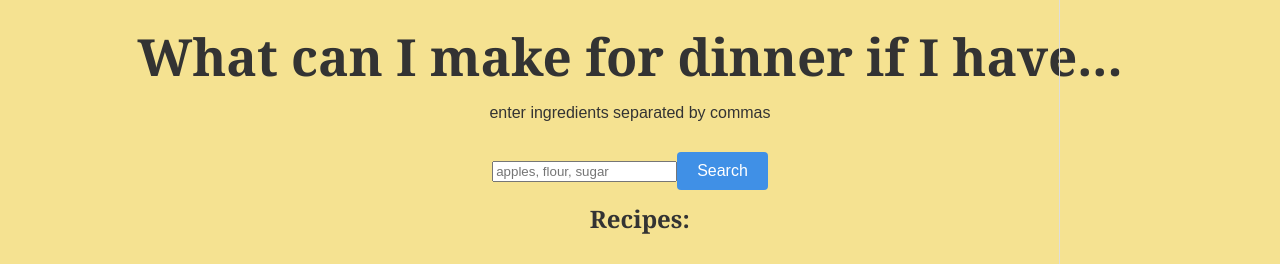
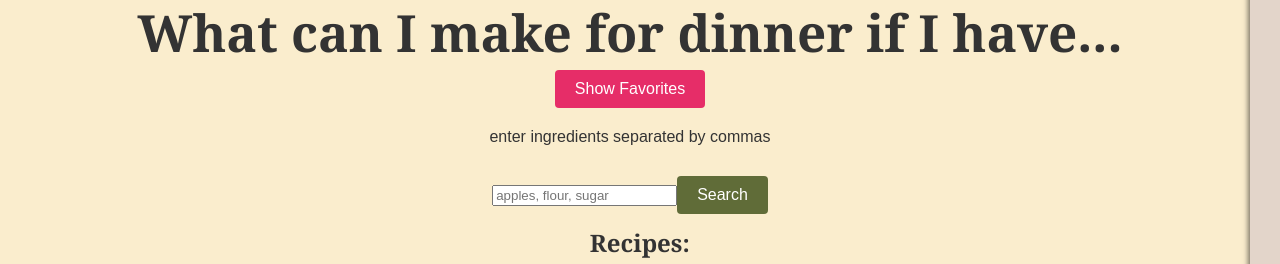
Before and after one commit to Yoojinjo/SBAReactWebApp, a React (Vite) app: page / in a window 1280 px wide. Shown: the part 252-516 px from the top of the page. Built offline with nearby package versions, Linux system fonts and the light colour scheme; no server answers.

Commit message:
color scheme

```diff
--- a/src/App.css
+++ b/src/App.css
@@ -5,7 +5,7 @@ body {
 	font-size: 16px; /* Base font size */
 	line-height: 1.6; /* Improve line spacing */
 	color: #333; /* Dark gray for better readability */
-	background-color: #f5e291; /* Light background for the whole app */
+	background-color: #faedcd; /* Light background for the whole app */
 }
 
 .cards-container {
@@ -82,7 +82,7 @@ ul {
 	padding: 16px;
 	box-shadow: 0 2px 8px rgba(0, 0, 0, 0.5);
 	text-align: center; /* Center text */
-	background-color: #ffe96c; /* Card background color */
+	background-color: #d4a373; /* Card background color */
 }
 
 /* Recipe card image styles */
@@ -113,7 +113,7 @@ h3 {
 
 /* Button styling */
 button {
-	background-color: #4090e6; /* Primary background color */
+	background-color: #606c38; /* Primary background color */
 	margin-top: 1%;
 	color: #fff; /* Text color */
 	border: none; /* Remove default border */
@@ -126,7 +126,7 @@ button {
 
 /* Hover effect */
 button:hover {
-	background-color: #0056b3; /* Darker shade for hover */
+	background-color: #283618; /* Darker shade for hover */
 	transform: scale(1.05); /* Slightly scale up on hover */
 }
 /* Media Queries for Responsiveness */
@@ -147,15 +147,19 @@ button:hover {
 	padding-right: 20px; /* Give some space between content and sidebar */
 }
 .sidebar {
-	width: 200px;
+	position: fixed;
+	top: 0;
+	right: -260px; /* Hide off-screen */
+	width: 250px; /* Set width of the sidebar */
+	height: 100%;
+	background: #e3d5ca; /* Background color */
+	box-shadow: -2px 0 5px rgba(0, 0, 0, 0.5); /* Optional shadow */
+	transition: right 0.3s ease; /* Animate the slide in/out */
+	padding: 20px;
+}
 
-	padding: 10px;
-	border-left: 1px solid #ddd;
-	position: fixed;
-	right: 0;
-	top: 0;
-	height: 100%;
-	overflow-y: auto;
+.sidebar.visible {
+	right: 0; /* Slide in when visible */
 }
 .sidebar a {
 	text-decoration: none;
--- a/src/RecipeCard.jsx
+++ b/src/RecipeCard.jsx
@@ -32,7 +32,7 @@ const RecipeCard = ({
 			<button onClick={() => onViewRecipe(recipe.id)}>View Recipe</button>
 			<button
 				onClick={() => onToggleFavorite(recipe)}
-				style={{ backgroundColor: isFavorite ? "red" : "black" }} // Change button color
+				style={{ backgroundColor: isFavorite ? "#d8829d" : "black" }} // Change button color
 			>
 				{isFavorite ? "Favorited" : "Save to Favorites"}
 			</button>
--- a/src/RecipeSearch.jsx
+++ b/src/RecipeSearch.jsx
@@ -9,28 +9,41 @@ function RecipeSearch() {
 	const [recipes, setRecipes] = useState([]);
 	const [selectedRecipe, setSelectedRecipe] = useState(null); // State for the selected recipe summary
 	const [favorites, setFavorites] = useState([]);
-	const [showFavorites, setShowFavorites] = useState(false);
+	const [isSidebarVisible, setIsSidebarVisible] = useState(false);
+
 	const apiKey = import.meta.env.VITE_SPOONACULAR_API_KEY;
 
 	useEffect(() => {
 		const savedFavorites = localStorage.getItem("favorites");
 		if (savedFavorites) {
+			// console.log("Loaded Favorites:", JSON.parse(savedFavorites));
 			setFavorites(JSON.parse(savedFavorites));
 		}
 	}, []);
 
-	const toggleFavorite = (recipe) => {
+	const toggleFavorite = async (recipe) => {
+		// Ensure we get the complete recipe details, including sourceUrl
+		const recipeDetails = await fetchRecipeDetails(recipe.id);
+
+		if (recipeDetails) {
 			setFavorites((prevFavorites) => {
 				const updatedFavorites = prevFavorites.find(
 					(fav) => fav.id === recipe.id
 				)
-				? prevFavorites.filter((fav) => fav.id !== recipe.id) //remove
-				: [...prevFavorites, recipe]; // add
+					? prevFavorites.filter((fav) => fav.id !== recipe.id) // Remove if already a favorite
+					: [...prevFavorites, recipeDetails]; // Add full recipe details
 
-			//save favorites to local storage
-			localStorage.setItem("favorites", JSON.stringify(updatedFavorites));
+				// Save updated favorites to local storage
+				localStorage.setItem(
+					"favorites",
+					JSON.stringify(updatedFavorites)
+				);
 				return updatedFavorites;
 			});
+		}
+	};
+	const toggleSidebar = () => {
+		setIsSidebarVisible((prev) => !prev);
 	};
 
 	const searchRecipes = async () => {
@@ -104,6 +117,16 @@ function RecipeSearch() {
 			{/* Main Content */}
 			<div className="main-content">
 				<h1>What can I make for dinner if I have...</h1>
+				<button
+					onClick={toggleSidebar}
+					style={{
+						backgroundColor: isSidebarVisible
+							? "#FA8096"
+							: "#E62D68",
+					}}
+				>
+					{isSidebarVisible ? "Hide Favorites" : "Show Favorites"}
+				</button>
 				<form onSubmit={handleSubmit}>
 					<p>enter ingredients separated by commas</p>
 					<input
@@ -138,10 +161,12 @@ function RecipeSearch() {
 						</div>
 					</div>
 				</div>
-				<div className="sidebar">
+				<div className={`sidebar ${isSidebarVisible ? "visible" : ""}`}>
 					<h2>Favorite Recipes</h2>
 					<ul>
-						{favorites.map((fav) => (
+						{favorites.map((fav) => {
+							// console.log(fav.sourceUrl);
+							return (
 								<li key={fav.id}>
 									<a
 										href={fav.sourceUrl}
@@ -151,7 +176,8 @@ function RecipeSearch() {
 										{fav.title}
 									</a>
 								</li>
-						))}
+							);
+						})}
 					</ul>
 				</div>
 			</div>
```
Lines whose indentation alone changed are shown as unchanged.
